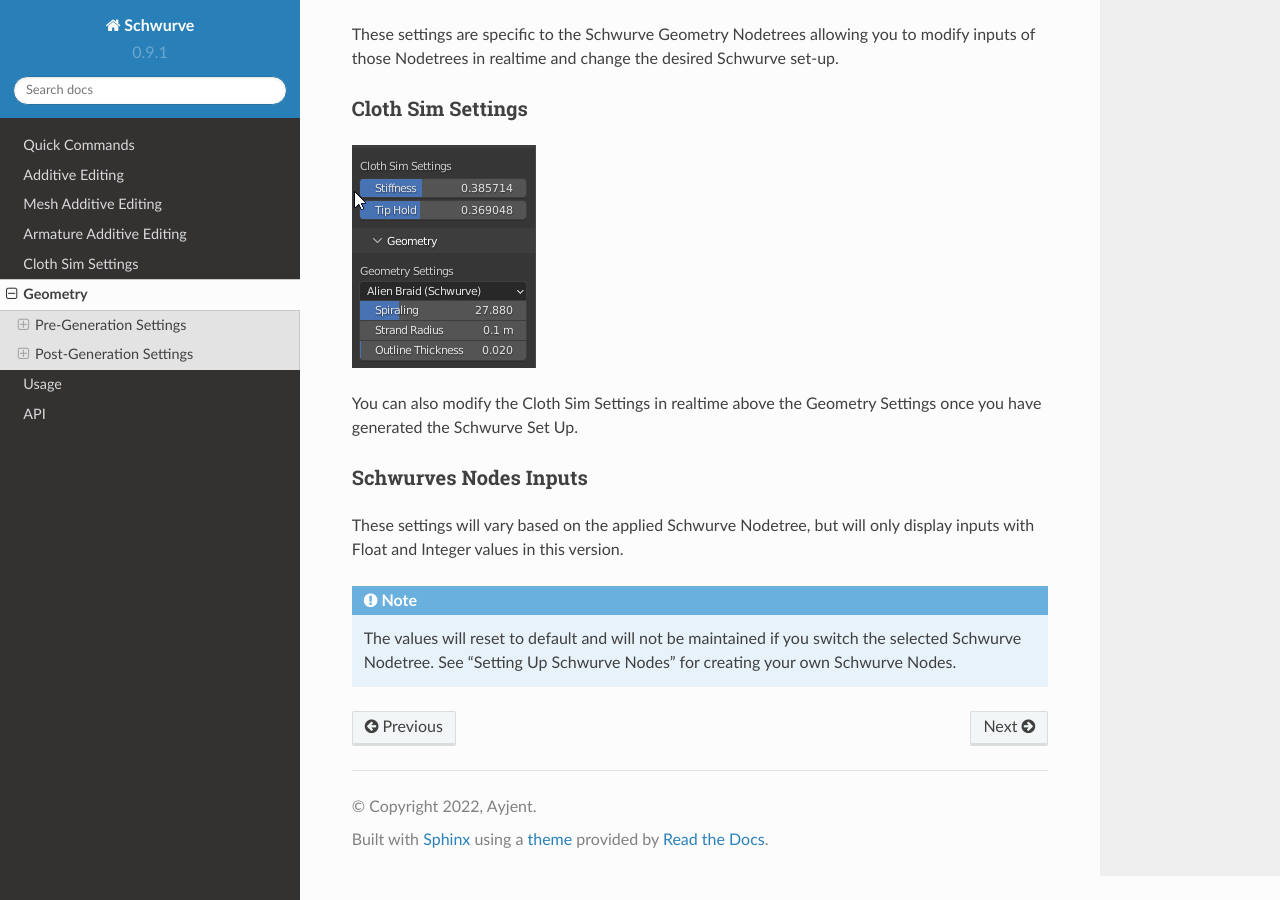
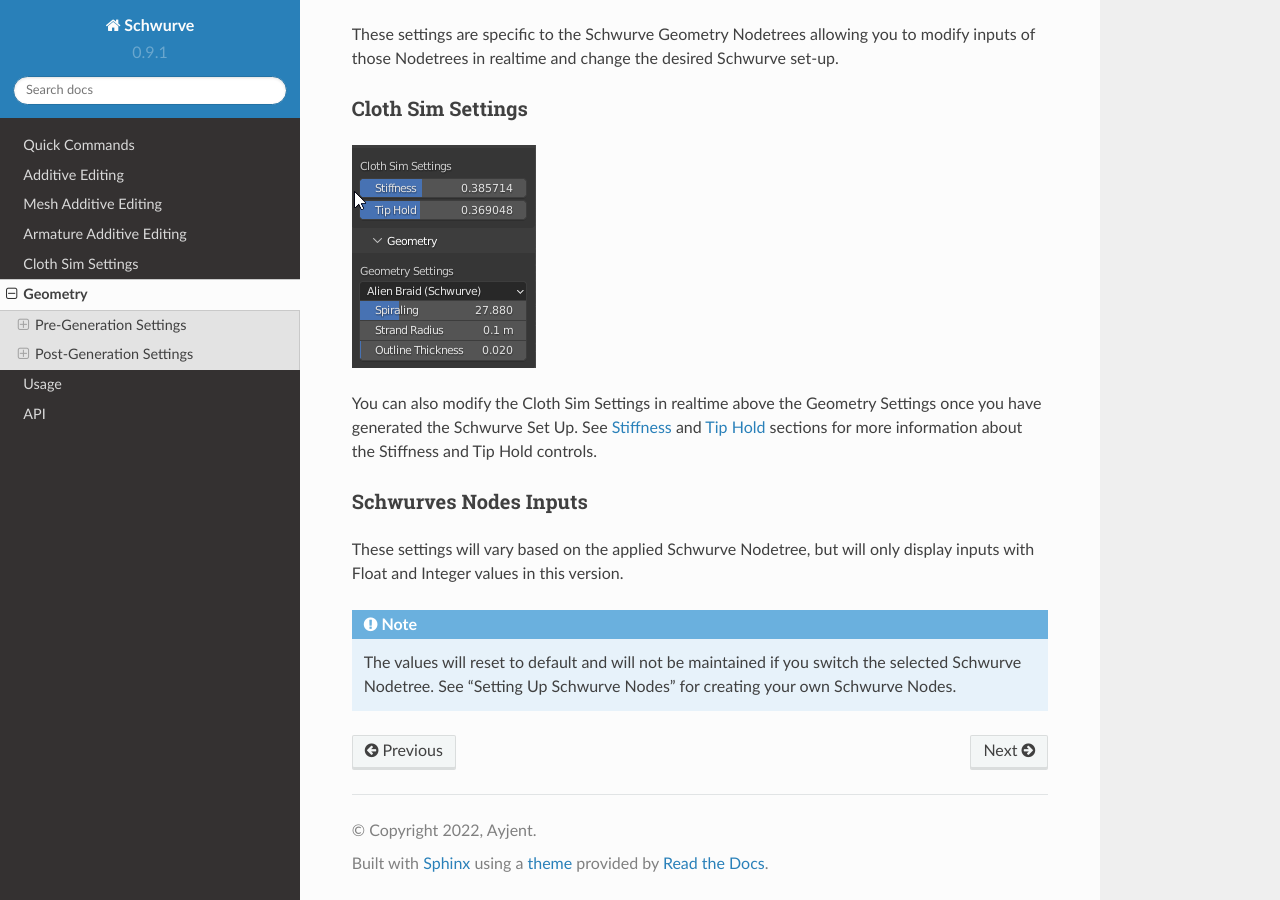
Before and after one commit to Ayjent/SchwurveTest, a Sphinx documentation site: the page built from docs/source/geometry.rst, in a window 1280 px wide and 900 px high, scrolled down 1995 px. Built offline with Sphinx 7.4.7 and the Read the Docs theme 2.0.0, drawn with Linux system fonts in a browser that asks for light colours.

Commit message:
Update geometry.rst

```diff
--- a/docs/source/geometry.rst
+++ b/docs/source/geometry.rst
@@ -41,12 +41,16 @@
 Sim Rez to 3 and the curve has three (3) control points, the simulation will contain six (6) segments (e.g., six armature bones).  This value can be set from 1
 to 12, and can only be set prior to applying the set-up.
 
+.. _Stiffness:
+
 Stiffness (Pre-Set-Up)
 ^^^^^^^^^^^^^^^^^^^^^^
 
 This sets the initial weighting of the cloth simulation where higher values result in a stiffer simulation and lower values result in a limper simulation.  Note
 that the values are very sensitive on the low end and can change the simulation more dramatically than higher end values.  This value can be modified after the
 "Curve Cloth Sim" Button is applied in the "Cloth Sim Settings".
+
+.. _Tip Hold:
 
 Tip Hold (Pre-Set-Up)
 ^^^^^^^^^^^^^^^^^^^^^
@@ -93,7 +97,7 @@
 
 .. image:: ../_static/ClothSim-Geometry-Settings.png
 
-You can also modify the Cloth Sim Settings in realtime above the Geometry Settings once you have generated the Schwurve Set Up.
+You can also modify the Cloth Sim Settings in realtime above the Geometry Settings once you have generated the Schwurve Set Up.  See `Stiffness`_ and `Tip Hold`_ sections for more information about the Stiffness and Tip Hold controls.
 
 Schwurves Nodes Inputs
 ^^^^^^^^^^^^^^^^^^^^^^
```
